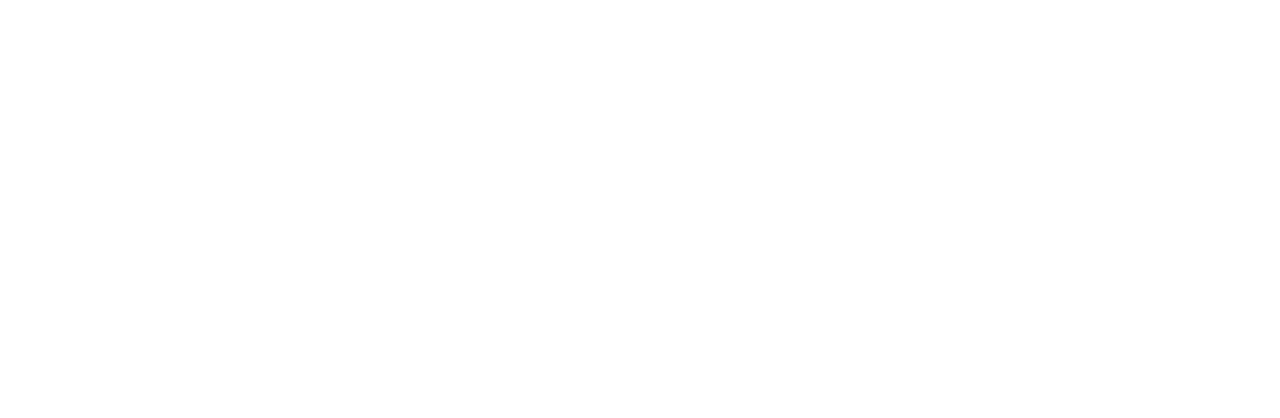
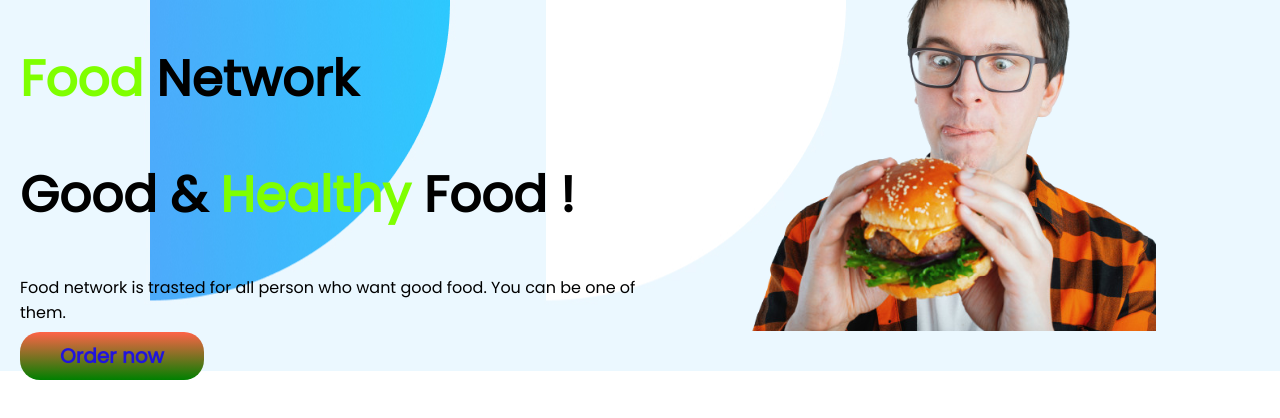
Before and after one commit to sabuj1698/Food-Network, a plain HTML site: page index.html in a window 1280 px wide. Drawn offline with Linux system fonts and the light colour scheme.

Commit message:
second-net commit

```diff
--- a/index.html
+++ b/index.html
@@ -4,9 +4,23 @@
     <meta charset="UTF-8">
     <meta http-equiv="X-UA-Compatible" content="IE=edge">
     <meta name="viewport" content="width=device-width, initial-scale=1.0">
-    <title>Document</title>
+    <title>Food Network</title>
+    <link rel="preconnect" href="https://fonts.googleapis.com">
+<link rel="preconnect" href="https://fonts.gstatic.com" crossorigin>
+<link href="https://fonts.googleapis.com/css2?family=Poppins&display=swap" rel="stylesheet">
+    <link rel="stylesheet" href="net.css">
 </head>
 <body>
-
+    <section class="top-section">
+        <div class="div-width">
+            <H1 class=""><span class="head-color">Food</span> Network</H1>
+            <H1>Good & <span class="head-color">Healthy</span> Food !</H1>
+            <p>Food network is trasted for all person who want good food. You can be one of them.</p>
+            <a class="ancor" target="_blank" href="https://www.foodpanda.com.bd/city/dhaka">Order now</a>
+        </div>
+        <div class="div-width">
+            <img src="male/young-guy-holding-fresh-burger_79782-176-removebg-preview.png" alt="">
+        </div>
+    </section>
 </body>
 </html>
--- a/net.css
+++ b/net.css
@@ -0,0 +1,34 @@
+body{
+    font-family: 'Poppins', sans-serif;
+    margin: 0;
+}
+section{
+    display: flex;
+}
+.top-section{
+    background-image: url(shapes/Frame\ 57.jpg);
+    background-repeat: no-repeat;
+}
+h1{
+    font-size: 50px;
+}
+.head-color{
+    color: chartreuse;
+}
+.div-width{
+    padding-left: 20px;
+    width: 50%;
+}
+div img{
+    width: 80%;
+    padding-right: 10%;
+}
+.ancor{
+    text-decoration: none;
+    background-image: linear-gradient(tomato, green);
+    padding: 10px 40px;
+    font-weight: 700;
+    color:rgb(33, 20, 220);
+    font-size: 20px;
+    border-radius: 20px;
+}
```
